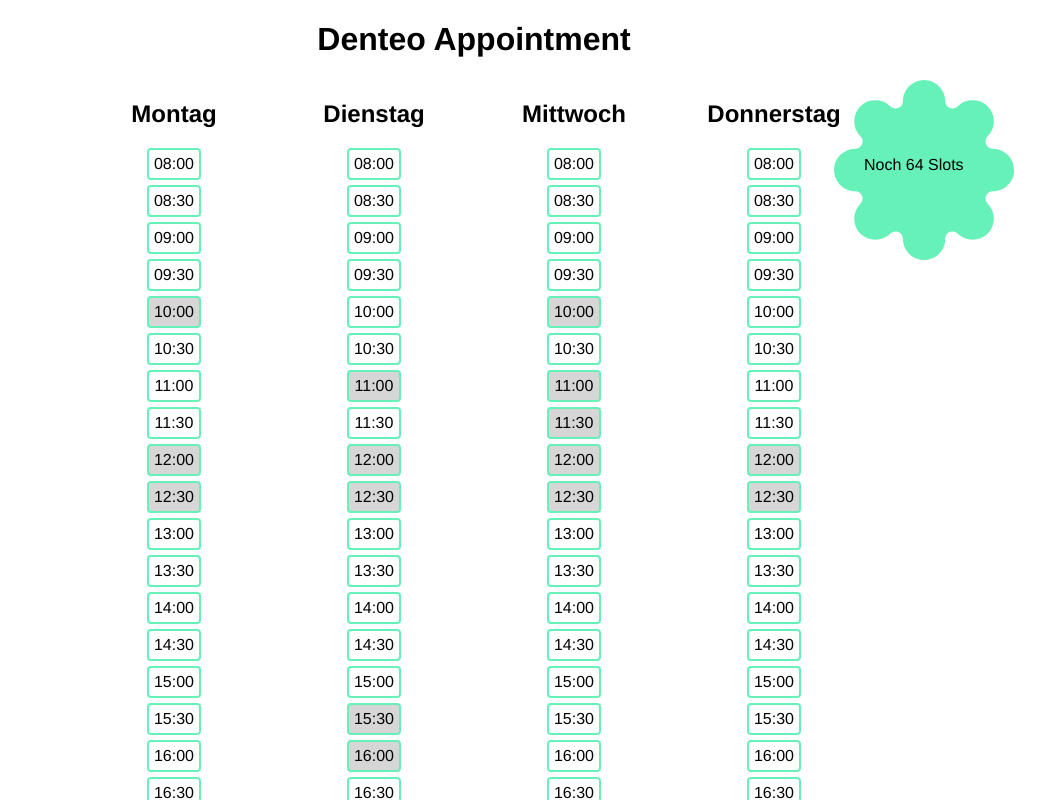
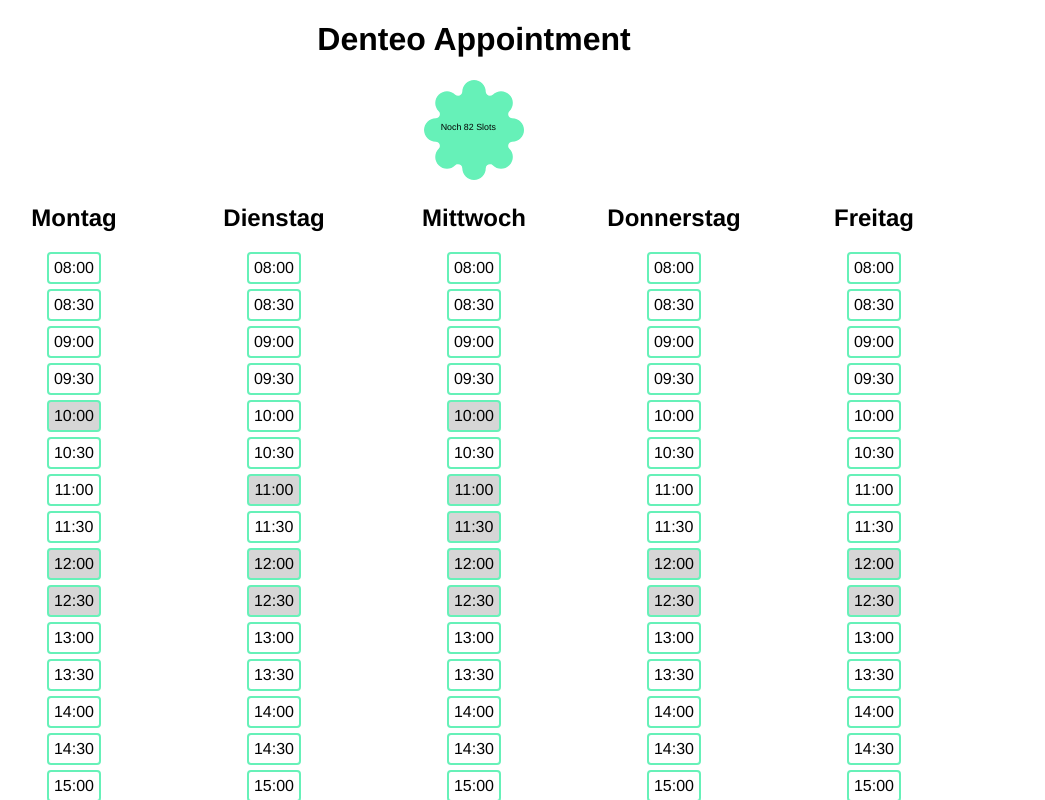
Before and after one commit to GianlucaFrongia/DenteoAppointment, a Nuxt app: page / in a window 1280 px wide. Shown: the top 800 px of the page, without its empty margins (166-1211 px from the left). Built offline with nearby package versions, Linux system fonts and the light colour scheme; a web font is replaced by a local one.

Commit message:
added freitag

```diff
--- a/app.vue
+++ b/app.vue
@@ -53,9 +53,7 @@
 }
 
 .freeslots {
-  position: absolute;
-  right: 100px;
-
+  height: 100px;
 }
 
 #Fill {
--- a/stores/AppointmentStore.ts
+++ b/stores/AppointmentStore.ts
@@ -1,6 +1,6 @@
 export const AppointmentStore = defineStore("AppointmentStore", {
     state: () => ({
-        weekDays: { "Montag": 4, "Dienstag": 5, "Mittwoch": 6, "Donnerstag": 7 } as Readonly<{}>,
+        weekDays: { "Montag": 4, "Dienstag": 5, "Mittwoch": 6, "Donnerstag": 7, "Freitag": 8 } as Readonly<{}>,
         timeInterval: 30 as Readonly<number>,
         weeklyAppointments: [] as Appointment[],
         timeSlots: [] as String[],
```
